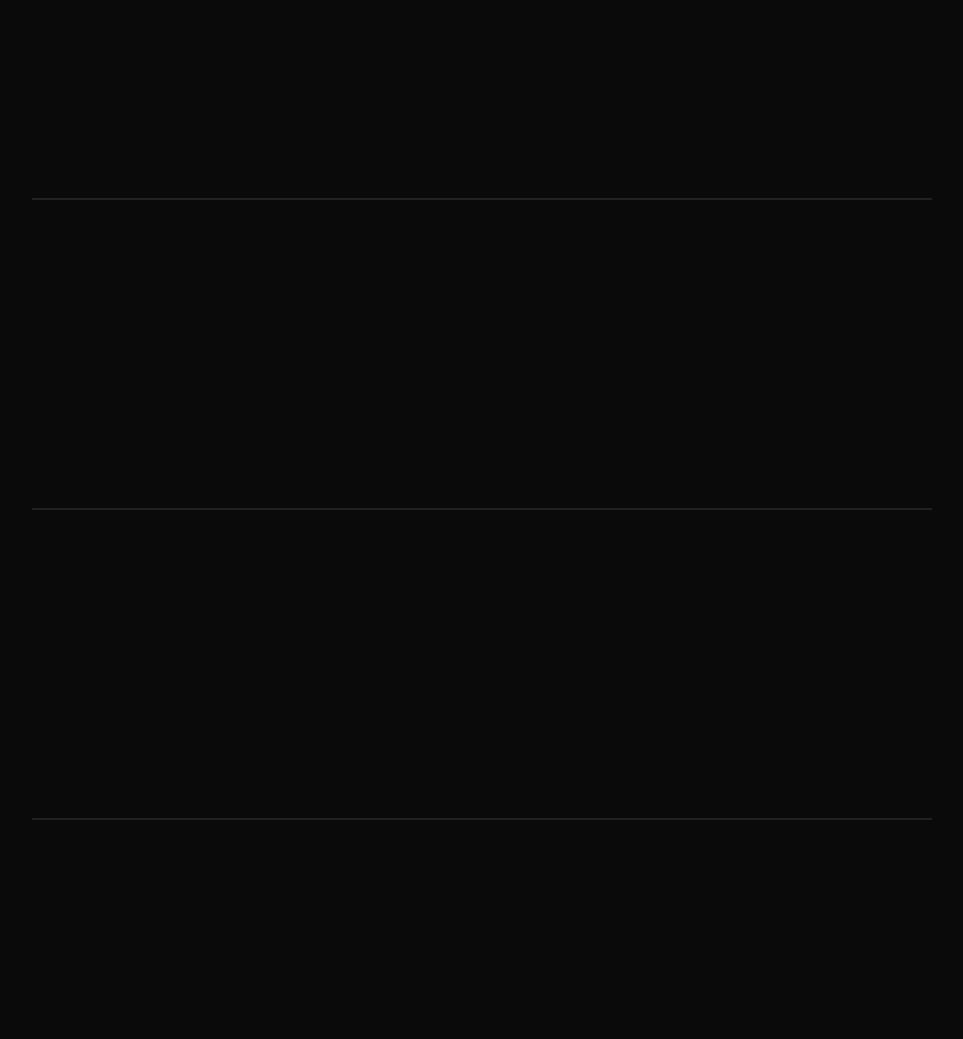
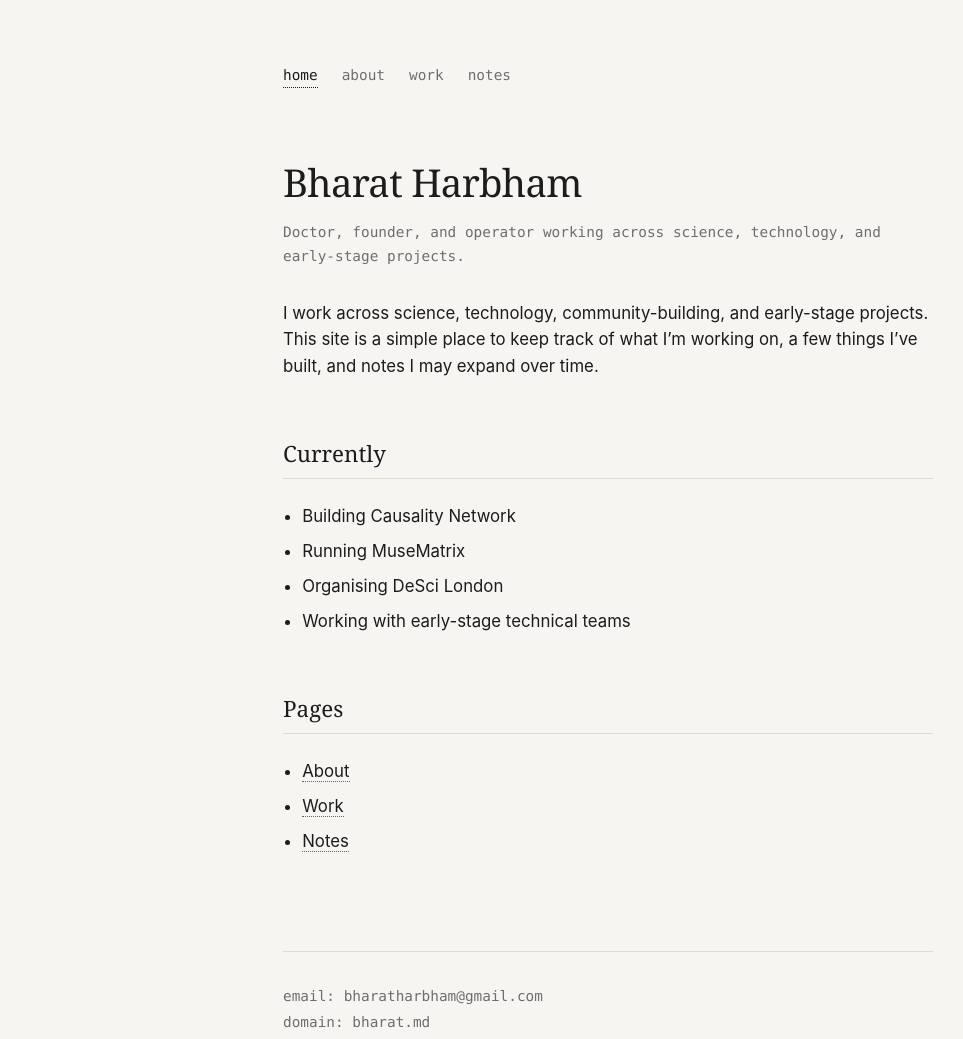
Before and after one commit to foxhound11/personalSite, a plain HTML site: page index.html in a window 1280 px wide. Shown: the whole page, without its empty margins (32-995 px from the left). Drawn offline with Linux system fonts and the light colour scheme.

Commit message:
Initialize static text-first personal site for bharat.md

```diff
--- a/index.html
+++ b/index.html
@@ -3,108 +3,43 @@
 <head>
     <meta charset="UTF-8">
     <meta name="viewport" content="width=device-width, initial-scale=1.0">
-    <title></title>
-    <style>
-        :root {
-            --bg: #0a0a0a;
-            --fg: #f5f5f5;
-            --accent: #ff3333;
-        }
-
-        * {
-            box-sizing: border-box;
-            margin: 0;
-            padding: 0;
-            font-family: -apple-system, BlinkMacSystemFont, "Segoe UI", Roboto, Helvetica, Arial, sans-serif;
-        }
-
-        body {
-            background-color: var(--bg);
-            color: var(--fg);
-            padding: 8vw 5vw;
-            line-height: 1.5;
-        }
-
-        header {
-            margin-bottom: 6rem;
-        }
-
-        h1 {
-            font-size: clamp(3rem, 10vw, 8rem);
-            font-weight: 800;
-            letter-spacing: -0.04em;
-            line-height: 1;
-            margin-bottom: 2rem;
-        }
-
-        h2 {
-            font-size: 1.2rem;
-            font-weight: 600;
-            text-transform: uppercase;
-            letter-spacing: 0.15em;
-            color: var(--accent);
-            margin-bottom: 2rem;
-            margin-top: 4rem;
-        }
-
-        section {
-            margin-bottom: 6rem;
-            border-top: 2px solid #222;
-            padding-top: 3rem;
-            max-width: 900px;
-        }
-
-        p {
-            font-size: clamp(1.1rem, 2vw, 1.5rem);
-            color: #888;
-            max-width: 700px;
-            margin-bottom: 1.5rem;
-        }
-
-        a {
-            color: var(--fg);
-            text-decoration: none;
-            border-bottom: 2px solid var(--accent);
-            padding-bottom: 2px;
-            transition: all 0.2s ease;
-        }
-
-        a:hover {
-            color: var(--bg);
-            background-color: var(--accent);
-        }
-
-        .content-placeholder {
-            min-height: 100px;
-        }
-    </style>
+    <title>Bharat Harbham</title>
+    <meta name="description" content="Personal site for Bharat Harbham.">
+    <link rel="stylesheet" href="styles.css">
 </head>
 <body>
-    <header>
-        <h1></h1>
-    </header>
+    <nav>
+        <a href="index.html" class="active">home</a>
+        <a href="about.html">about</a>
+        <a href="work.html">work</a>
+        <a href="notes.html">notes</a>
+    </nav>
 
     <main>
-        <section id="about">
-            <h2></h2>
-            <div class="content-placeholder">
-                <p></p>
-            </div>
-        </section>
+        <h1>Bharat Harbham</h1>
+        <span class="meta">Doctor, founder, and operator working across science, technology, and early-stage projects.</span>
 
-        <section id="projects">
-            <h2></h2>
-            <div class="content-placeholder">
-                <p></p>
-            </div>
-        </section>
+        <p>I work across science, technology, community-building, and early-stage projects. This site is a simple place to keep track of what I’m working on, a few things I’ve built, and notes I may expand over time.</p>
 
-        <section id="contact">
-            <h2></h2>
-            <div class="content-placeholder">
-                <p></p>
-            </div>
-        </section>
+        <h2>Currently</h2>
+        <ul>
+            <li>Building Causality Network</li>
+            <li>Running MuseMatrix</li>
+            <li>Organising DeSci London</li>
+            <li>Working with early-stage technical teams</li>
+        </ul>
+
+        <h2>Pages</h2>
+        <ul>
+            <li><a href="about.html">About</a></li>
+            <li><a href="work.html">Work</a></li>
+            <li><a href="notes.html">Notes</a></li>
+        </ul>
     </main>
+
+    <footer>
+        email: bharatharbham@gmail.com <br>
+        domain: bharat.md
+    </footer>
 </body>
 </html>
--- /dev/null
+++ b/styles.css
@@ -0,0 +1,164 @@
+:root {
+  --bg: #f7f5f2;
+  --text: #1c1c1c;
+  --accent: #5c6b65;
+  --meta: #6e6e6e;
+  --border: #dfdbd2;
+  --font-serif: 'Georgia', 'EB Garamond', 'Times New Roman', serif;
+  --font-sans: -apple-system, BlinkMacSystemFont, 'Segoe UI', Roboto, Oxygen, Ubuntu, Cantarell, sans-serif;
+  --font-mono: 'SFMono-Regular', Consolas, 'Liberation Mono', Menlo, monospace;
+}
+
+body {
+  background: var(--bg);
+  color: var(--text);
+  font-family: var(--font-sans);
+  line-height: 1.6;
+  max-width: 650px;
+  margin: 0 auto;
+  padding: 4rem 1.5rem;
+  -webkit-font-smoothing: antialiased;
+  -moz-osx-font-smoothing: grayscale;
+}
+
+h1, h2, h3, h4 {
+  font-family: var(--font-serif);
+  font-weight: normal;
+  color: var(--text);
+  margin-top: 2.5rem;
+  margin-bottom: 1rem;
+}
+
+h1 {
+  font-size: 2.4rem;
+  letter-spacing: -0.02em;
+  margin-top: 0;
+  margin-bottom: 0.5rem;
+}
+
+h2 {
+  font-size: 1.4rem;
+  border-bottom: 1px solid var(--border);
+  padding-bottom: 0.4rem;
+  margin-bottom: 1.5rem;
+  margin-top: 3.5rem;
+}
+
+h3 {
+  font-size: 1.2rem;
+  margin-bottom: 0.5rem;
+}
+
+p {
+  margin-bottom: 1.4rem;
+  font-size: 1.05rem;
+}
+
+a {
+  color: var(--text);
+  text-decoration: none;
+  border-bottom: 1px dotted var(--accent);
+  transition: all 0.2s ease;
+}
+
+a:hover {
+  color: var(--accent);
+  border-bottom-style: solid;
+}
+
+nav {
+  margin-bottom: 4rem;
+  font-family: var(--font-mono);
+  font-size: 0.9rem;
+  display: flex;
+  gap: 1.5rem;
+  flex-wrap: wrap;
+}
+
+nav a {
+  color: var(--meta);
+  border: none;
+  text-transform: lowercase;
+}
+
+nav a:hover, nav a.active {
+  color: var(--text);
+  border-bottom: 1px dotted var(--text);
+}
+
+ul {
+  padding-left: 1.2rem;
+  margin-bottom: 1.5rem;
+}
+
+li {
+  margin-bottom: 0.5rem;
+  font-size: 1.05rem;
+}
+
+.meta {
+  font-family: var(--font-mono);
+  font-size: 0.9rem;
+  color: var(--meta);
+  margin-top: 0;
+  margin-bottom: 2rem;
+  display: block;
+}
+
+.note-card {
+  border-left: 2px solid var(--border);
+  padding-left: 1.2rem;
+  margin-bottom: 2.5rem;
+}
+
+.note-card a {
+  border: none;
+}
+
+.note-card h3 {
+  margin-top: 0;
+  margin-bottom: 0.4rem;
+  font-family: var(--font-sans);
+  font-weight: 600;
+  font-size: 1.1rem;
+}
+
+.note-card h3 a {
+  color: var(--text);
+}
+
+.note-card h3 a:hover {
+  color: var(--accent);
+}
+
+.note-card p {
+  color: var(--meta);
+  font-size: 1rem;
+  margin-bottom: 0;
+}
+
+blockquote {
+  border-left: 2px solid var(--accent);
+  padding-left: 1.2rem;
+  margin-left: 0;
+  color: var(--meta);
+  font-style: italic;
+  font-size: 1.1rem;
+  margin-bottom: 1.5rem;
+}
+
+footer {
+  margin-top: 6rem;
+  padding-top: 2rem;
+  border-top: 1px solid var(--border);
+  font-family: var(--font-mono);
+  font-size: 0.9rem;
+  color: var(--meta);
+  line-height: 1.8;
+}
+
+@media (max-width: 600px) {
+  body {
+    padding: 2rem 1.2rem;
+  }
+}
```
Also changed, not shown: about.html (added, +45 -0 lines), notes.html (added, +43 -0 lines), work.html (added, +48 -0 lines), 1 other file.
